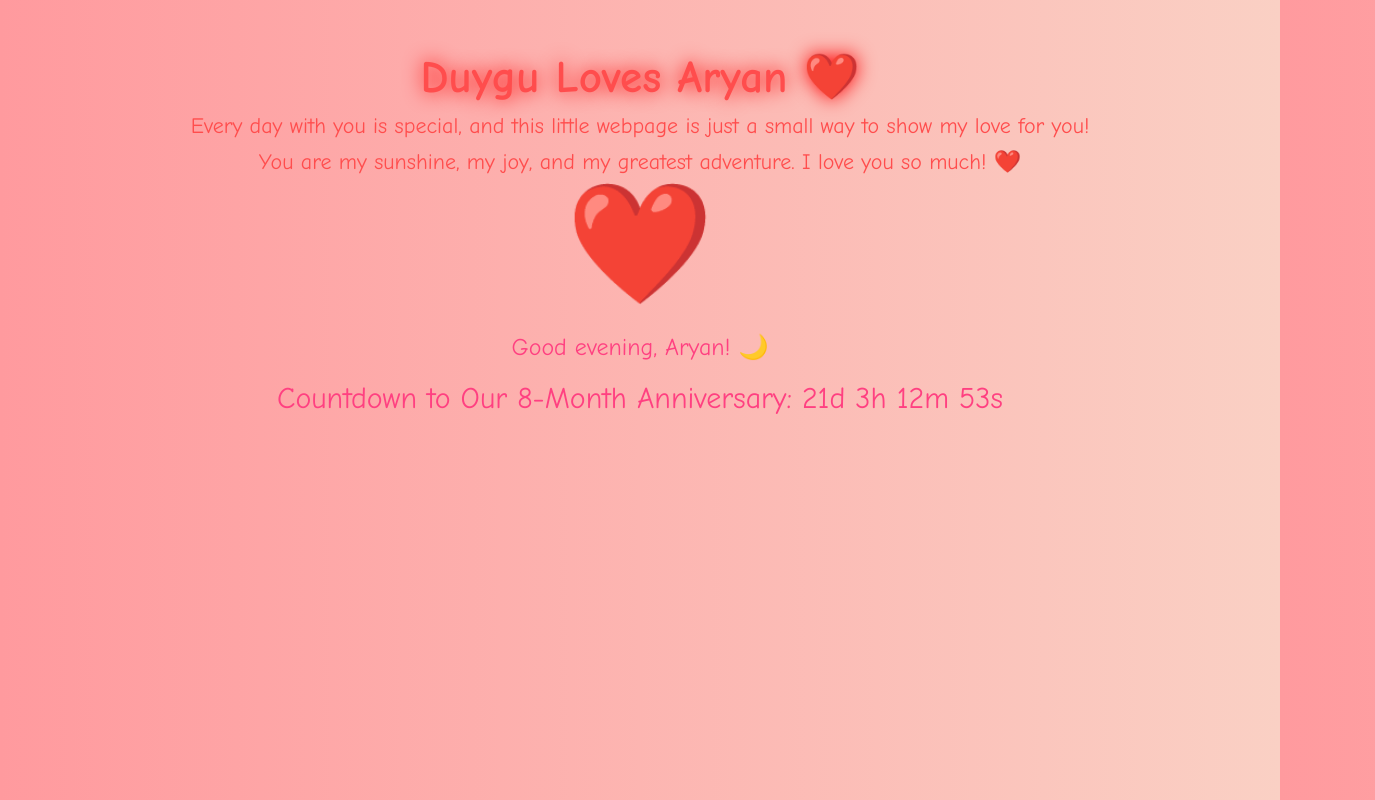
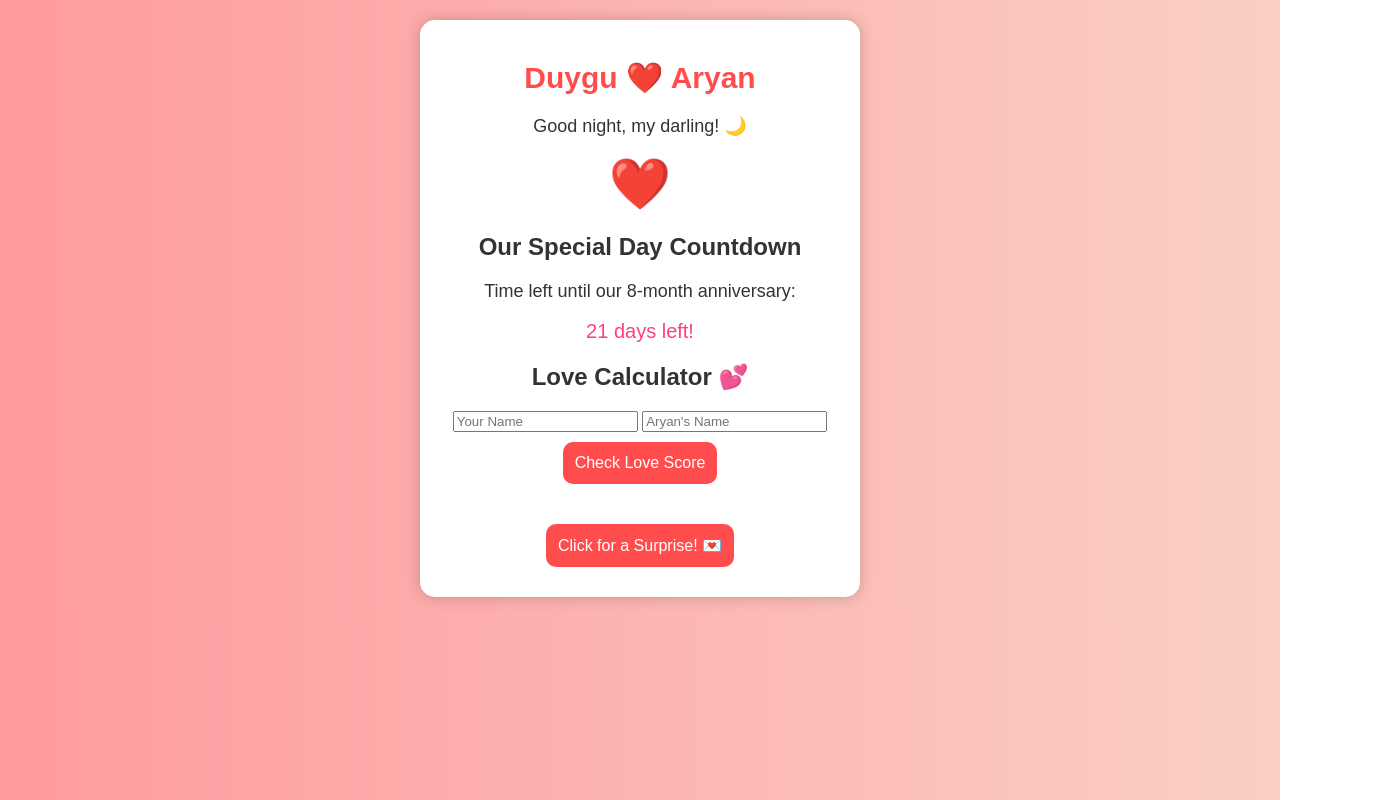
Before and after one commit to duyguanik/aryan, a plain HTML site: page index.html in a window 1280 px wide. Shown: the whole page, 1375 px wide, since content can reach past the window. Drawn offline with Linux system fonts and the light colour scheme.

Commit message:
Update index.html

```diff
--- a/index.html
+++ b/index.html
@@ -3,137 +3,107 @@
 <head>
     <meta charset="UTF-8">
     <meta name="viewport" content="width=device-width, initial-scale=1.0">
-    <title>Duygu Loves Aryan ❤️</title>
+    <title>Duygu ❤️ Aryan</title>
     <style>
         body {
-            font-family: 'Comic Sans MS', cursive, sans-serif;
+            font-family: 'Arial', sans-serif;
             text-align: center;
             background: linear-gradient(to right, #ff9a9e, #fad0c4);
-            color: #ff4d4d;
+            color: #333;
             margin: 0;
             padding: 20px;
         }
-
+        .container {
+            background: white;
+            padding: 20px;
+            border-radius: 15px;
+            box-shadow: 0px 0px 15px rgba(0,0,0,0.2);
+            max-width: 400px;
+            margin: auto;
+        }
         h1 {
-            font-size: 45px;
-            animation: glow 1.5s infinite alternate;
-            margin-bottom: 10px;
+            font-size: 30px;
+            color: #ff4d4d;
         }
-
-        @keyframes glow {
-            from { text-shadow: 0 0 10px #ff4d4d; }
-            to { text-shadow: 0 0 20px #ff0000; }
+        p {
+            font-size: 18px;
         }
-
-        p {
-            font-size: 22px;
-            margin: 10px 0;
+        .heart {
+            font-size: 50px;
+            color: red;
         }
-
-        .heart {
-            font-size: 100px;
-            color: red;
-            animation: heartbeat 1.5s infinite;
-            margin-bottom: 20px;
-        }
-
-        @keyframes heartbeat {
-            0% { transform: scale(1); }
-            50% { transform: scale(1.2); }
-            100% { transform: scale(1); }
-        }
-
         button {
             background-color: #ff4d4d;
             color: white;
             border: none;
-            padding: 12px 25px;
-            font-size: 20px;
+            padding: 12px;
+            font-size: 16px;
             cursor: pointer;
             border-radius: 10px;
-            margin-top: 20px;
-            transition: 0.3s;
+            margin: 10px 0;
         }
-
         button:hover {
             background-color: #cc0000;
-            transform: scale(1.1);
         }
-
-        .countdown {
-            font-size: 30px;
+        #loveResult, #message, #countdown {
+            font-size: 20px;
             color: #ff4081;
-            margin-top: 20px;
+            margin-top: 10px;
         }
-
-        #greeting {
-            font-size: 24px;
-            margin-top: 30px;
-            color: #ff4081;
-        }
-
     </style>
 </head>
 <body>
+    <div class="container">
+        <h1>Duygu ❤️ Aryan</h1>
+        <p id="greeting"></p>
+        <div class="heart">❤️</div>
 
-    <h1>Duygu Loves Aryan ❤️</h1>
-    <p>Every day with you is special, and this little webpage is just a small way to show my love for you!</p>
-    <p>You are my sunshine, my joy, and my greatest adventure. I love you so much! ❤️</p>
+        <h2>Our Special Day Countdown</h2>
+        <p>Time left until our 8-month anniversary:</p>
+        <p id="countdown"></p>
 
-    <div class="heart">❤️</div>
+        <h2>Love Calculator 💕</h2>
+        <input type="text" id="yourName" placeholder="Your Name">
+        <input type="text" id="myName" placeholder="Aryan's Name">
+        <button onclick="calculateLove()">Check Love Score</button>
+        <p id="loveResult"></p>
 
-    <!-- Personalized Greeting -->
-    <div id="greeting"></div>
-
-    <!-- Countdown Timer for Anniversary -->
-    <div class="countdown" id="countdown"></div>
+        <button onclick="showMessage()">Click for a Surprise! 💌</button>
+        <p id="message" style="display: none;">You are my forever love! 💖</p>
+    </div>
 
     <script>
-        // Personalized Greeting based on Time of Day
-        function getGreeting() {
-            var currentTime = new Date();
-            var hours = currentTime.getHours();
-            var greeting = "";
-
-            if (hours >= 6 && hours < 12) {
-                greeting = "Good morning, Aryan! 💖";
-            } else if (hours >= 12 && hours < 18) {
-                greeting = "Good afternoon, Aryan! ☀️";
-            } else {
-                greeting = "Good evening, Aryan! 🌙";
-            }
-
+        // Personalized Greeting
+        function updateGreeting() {
+            let hour = new Date().getHours();
+            let greeting = "";
+            if (hour < 12) greeting = "Good morning, my love! ☀️";
+            else if (hour < 18) greeting = "Good afternoon, sweetheart! 💕";
+            else greeting = "Good night, my darling! 🌙";
             document.getElementById("greeting").innerText = greeting;
         }
+        updateGreeting();
 
-        // Countdown Timer for 8-Month Anniversary (30.03.2025)
-        function countdown() {
-            var countDownDate = new Date("Mar 30, 2025 00:00:00").getTime();
+        // Countdown Timer
+        function updateCountdown() {
+            let targetDate = new Date("March 30, 2025").getTime();
+            let now = new Date().getTime();
+            let timeLeft = targetDate - now;
+            let days = Math.floor(timeLeft / (1000 * 60 * 60 * 24));
+            document.getElementById("countdown").innerText = days + " days left!";
+        }
+        updateCountdown();
 
-            var x = setInterval(function() {
-                var now = new Date().getTime();
-                var distance = countDownDate - now;
-
-                var days = Math.floor(distance / (1000 * 60 * 60 * 24));
-                var hours = Math.floor((distance % (1000 * 60 * 60 * 24)) / (1000 * 60 * 60));
-                var minutes = Math.floor((distance % (1000 * 60 * 60)) / (1000 * 60));
-                var seconds = Math.floor((distance % (1000 * 60)) / 1000);
-
-                document.getElementById("countdown").innerHTML = "Countdown to Our 8-Month Anniversary: " + days + "d " + hours + "h " + minutes + "m " + seconds + "s ";
-
-                if (distance < 0) {
-                    clearInterval(x);
-                    document.getElementById("countdown").innerHTML = "Our 8-month anniversary has arrived! 🎉";
-                }
-            }, 1000);
+        // Love Calculator
+        function calculateLove() {
+            let loveScore = Math.floor(Math.random() * 10) + 90;
+            document.getElementById("loveResult").innerText = "Your Love Score: " + loveScore + "% ❤️";
         }
 
-        // Call the functions
-        window.onload = function() {
-            getGreeting();
-            countdown();
+        // Surprise Message
+        function showMessage() {
+            document.getElementById("message").style.display = "block";
         }
     </script>
-
 </body>
 </html>
```
